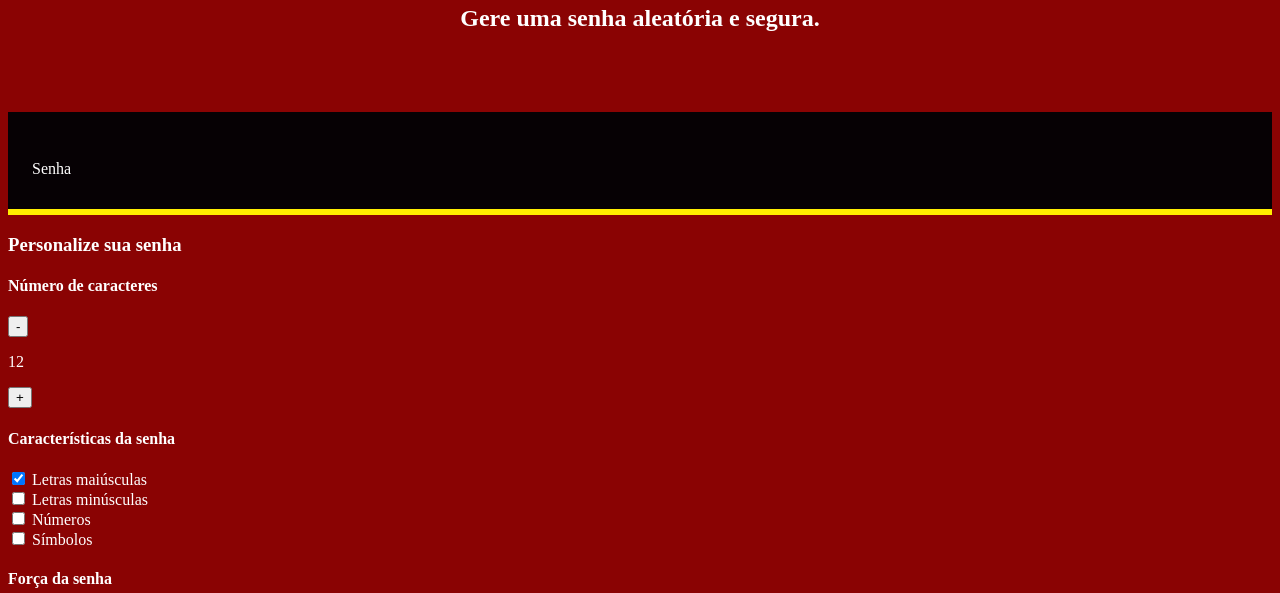
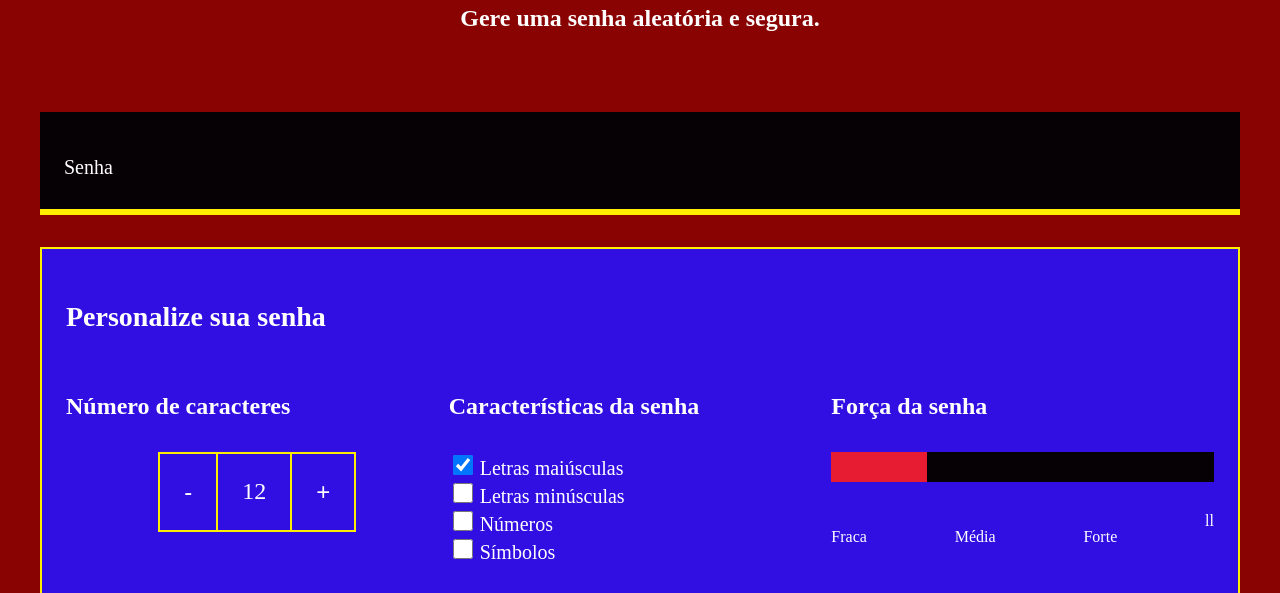
Before and after one commit to italo07ramos/SenhaSegura, a plain HTML site: page index.html in a window 1280 px wide. Shown: the part 207-800 px from the top of the page. Drawn offline with Linux system fonts and the light colour scheme.

Commit message:
Add files via upload

```diff
--- a/index.html
+++ b/index.html
@@ -67,4 +67,4 @@
     </section>
 
 </body>
-</html>
+</html><section class="conteudo">
--- a/style.css
+++ b/style.css
@@ -45,3 +45,109 @@ border-bottom: 6px solid var(--borda);
     font-size: 40px;
     width: 70%;
 }
+#campo-senha:focus {
+    outline: none;
+}
+
+.conteudo {
+    max-width: 1200px;
+    margin: 0 auto;
+}
+
+.parametro {
+    background-color: var(--fundo-texto);
+    border: 2px solid var(--borda);
+    margin-top: 32px;
+    padding: 24px;
+}
+
+.parametro-titulo {
+    font-family: var(--roboto-mono);
+    font-size: 28px;
+}
+
+.parametro-senha__titulo {
+    font-size: 24px;
+}
+
+.parametro-coluna__senha {
+    display: flex;
+    flex-direction: column;
+    justify-content: center;
+}
+
+.parametro-senha {
+    width: 50%;
+    margin: 0 auto;
+}
+
+.parametro-senha-botoes {
+    display: flex;
+    justify-content: center;
+}
+
+.parametro-senha__botao {
+    background-color: var(--fundo-texto);
+    color: var(--branco);
+    border: 2px solid var(--borda);
+    padding: 24px;
+    font-size: 24px;
+    cursor: pointer;
+}
+
+.parametro-senha__texto {
+    padding: 24px;
+    border-top: 2px solid var(--borda);
+    border-bottom: 2px solid var(--borda);
+    margin: 0;
+    font-size: 24px;
+}
+
+label {
+    font-size: 20px;
+}
+
+.checkbox {
+    width: 20px;
+    height: 20px;
+    cursor: pointer;
+}
+
+.barra {
+    background-color: var(--fundo-senha);
+    height: 30px;
+    width: 100%;
+}
+
+.forca {
+    height: 30px;
+    position: relative;
+    bottom: 30px;
+}
+
+.fraca {
+    width: 25%;
+    background-color: #E71B32;
+}
+
+.media {
+    background-color: #FAF408;
+    width: 50%;
+}
+
+.forte {
+    background-color: #00FF85;
+    width: 100%;
+}
+
+.parametro-senha-textos {
+    display: flex;
+    justify-content: space-between;
+}
+
+
+@media screen and (min-width: 768px) {
+    .parametro-coluna__senha {
+        flex-direction: row;
+    }
+}
```
Also changed, not shown: main.js (+52 -5 lines).
